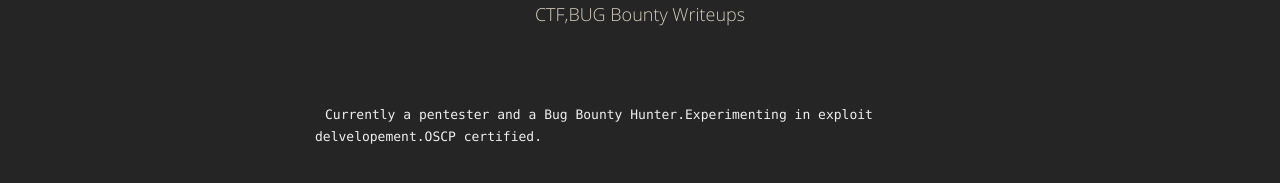
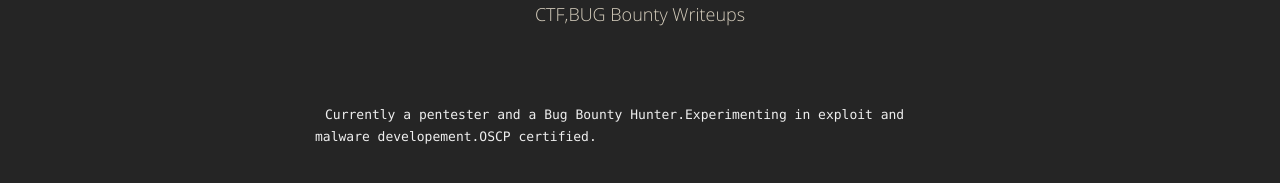
Before and after one commit to jsecu/jsecu.github.io, a Jekyll site: the page built from about.md, in a window 1280 px wide. Shown: the part 145-328 px from the top of the page. Built offline with Jekyll 4.4.1, drawn with Linux system fonts in a browser that asks for light colours; our own code applies the rules of GitHub Pages for plain Markdown files.

Commit message:
Update about.md

```diff
--- a/about.md
+++ b/about.md
@@ -2,4 +2,4 @@
 
 
 
-<code>Currently a pentester and a Bug Bounty Hunter.Experimenting in exploit delvelopement.OSCP certified.</code>
+<code>Currently a pentester and a Bug Bounty Hunter.Experimenting in exploit and malware developement.OSCP certified.</code>
```
